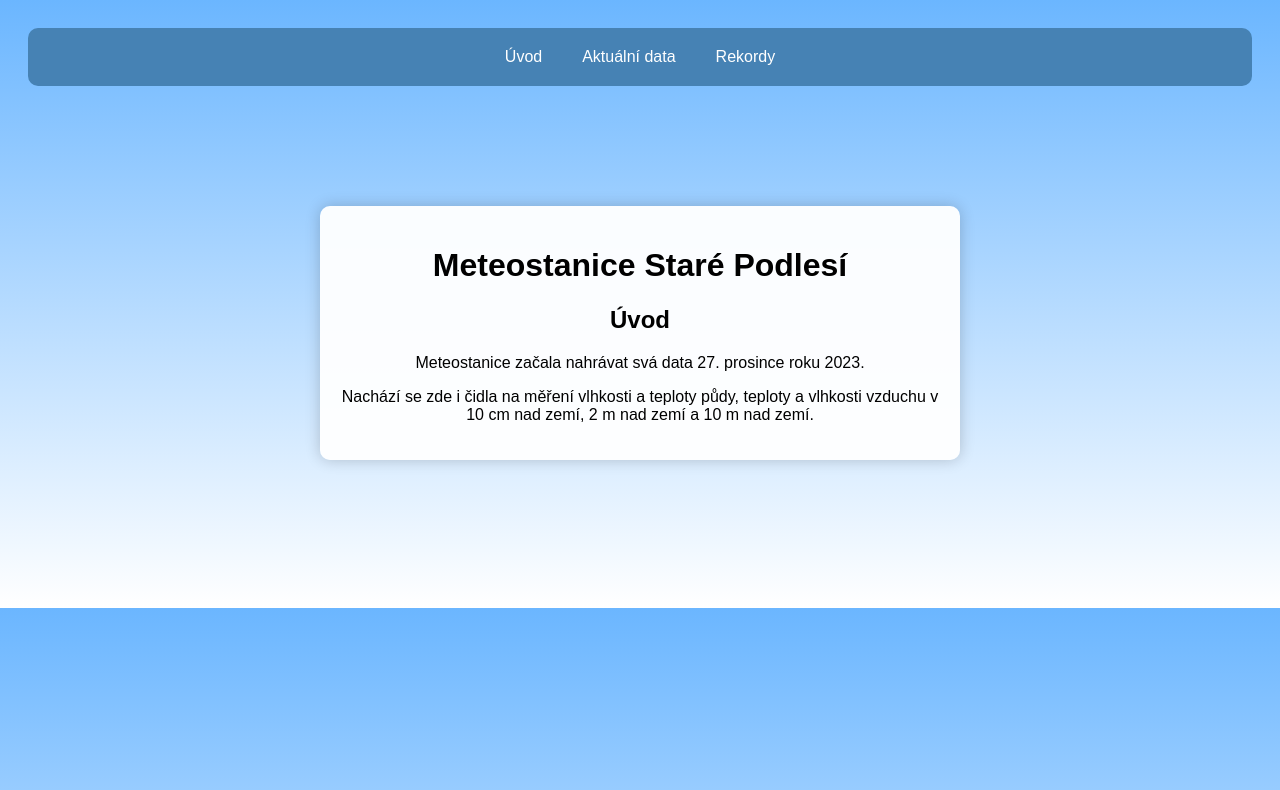
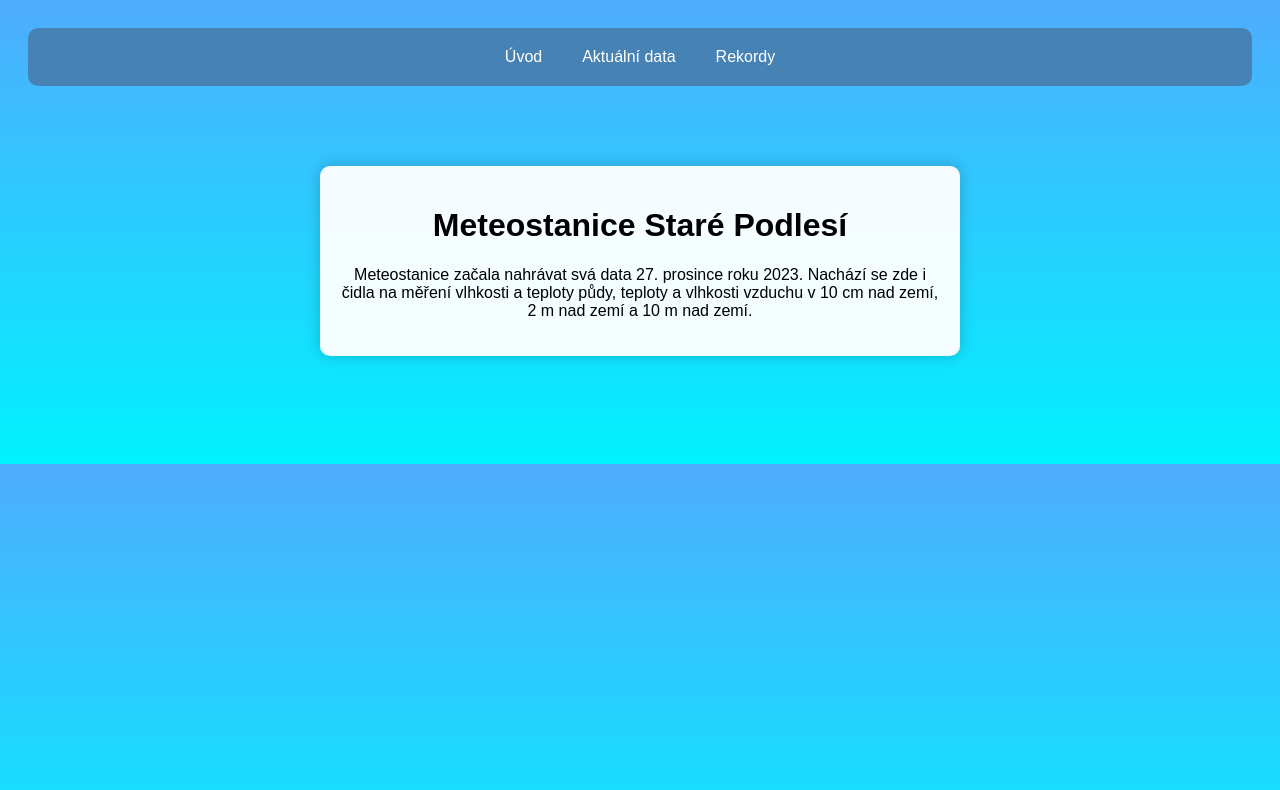
Before and after one commit to Meteostanice-Podlesi/Meteostanice-Stare-Podlesi, a plain HTML site: page index.html in a window 1280 px wide. Drawn offline with Linux system fonts and the light colour scheme.

Commit message:
Update index.html

```diff
--- a/index.html
+++ b/index.html
@@ -8,12 +8,12 @@
         body {
             font-family: Arial, sans-serif;
             text-align: center;
-            background: linear-gradient(to bottom, #6bb6ff, #ffffff);
+            background: linear-gradient(to bottom, #4facfe, #00f2fe);
             padding: 20px;
         }
         .container {
             max-width: 600px;
-            margin: 15vh auto;
+            margin: 10vh auto;
             background: rgba(255, 255, 255, 0.95);
             padding: 20px;
             border-radius: 10px;
@@ -46,9 +46,7 @@
 
     <div class="container">
         <h1>Meteostanice Staré Podlesí</h1>
-        <h2>Úvod</h2>
-        <p>Meteostanice začala nahrávat svá data 27. prosince roku 2023.</p>
-        <p>Nachází se zde i čidla na měření vlhkosti a teploty půdy, teploty a vlhkosti vzduchu v 10 cm nad zemí, 2 m nad zemí a 10 m nad zemí.</p>
+        <p>Meteostanice začala nahrávat svá data 27. prosince roku 2023. Nachází se zde i čidla na měření vlhkosti a teploty půdy, teploty a vlhkosti vzduchu v 10 cm nad zemí, 2 m nad zemí a 10 m nad zemí.</p>
     </div>
 </body>
 </html>
```
